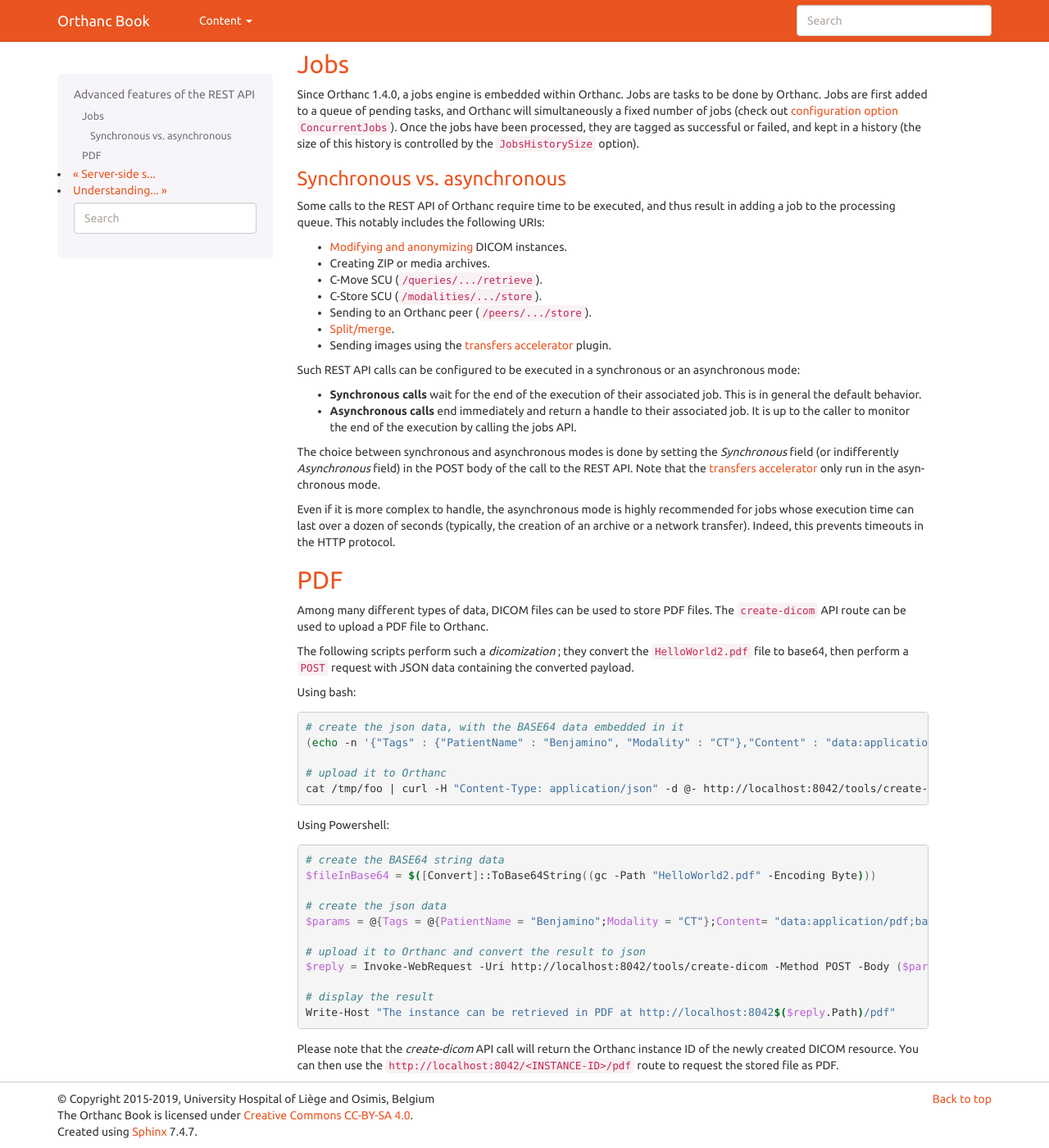
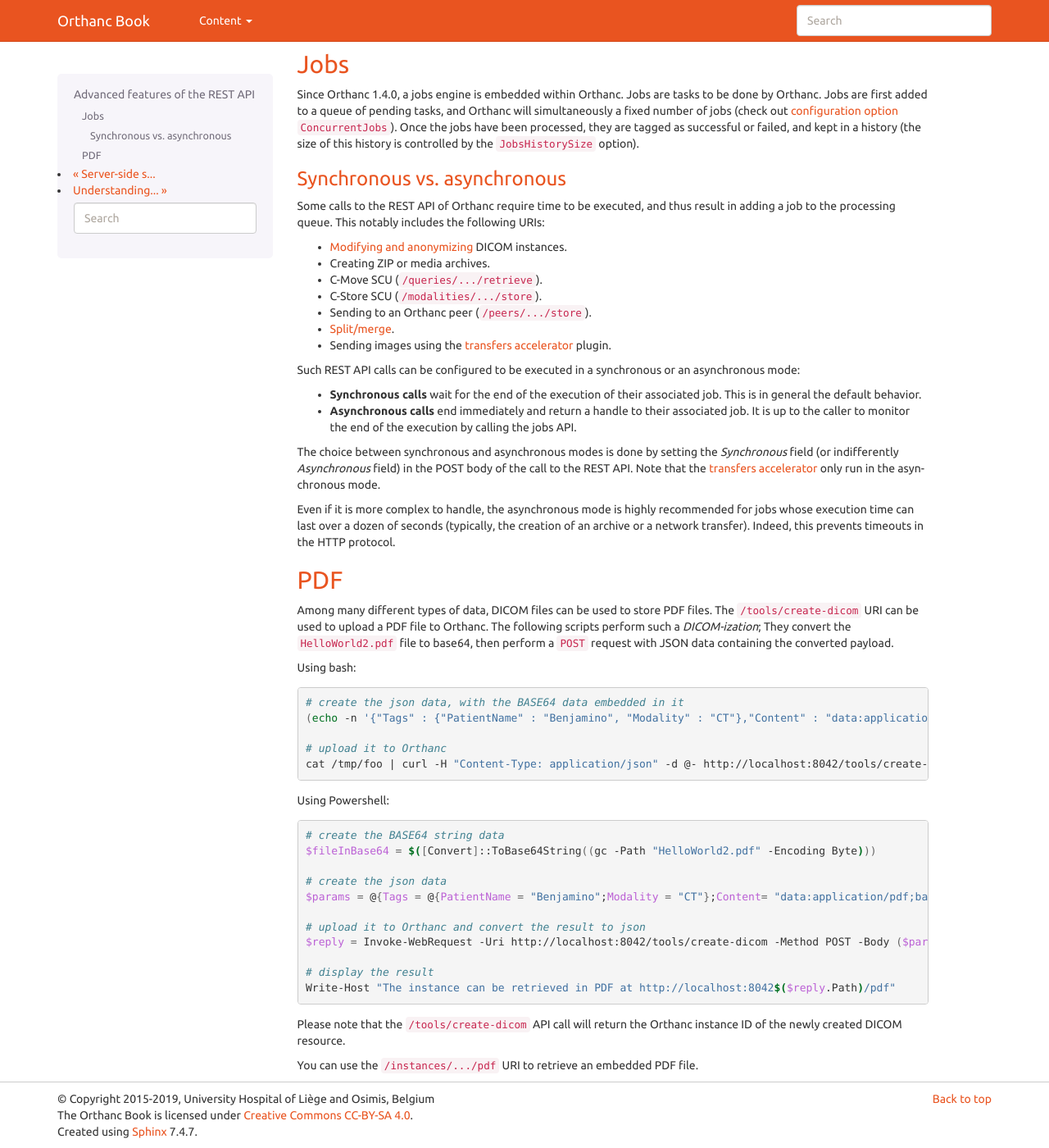
Before and after one commit to orthanc-mirrors/orthanc-book, a Sphinx documentation site: the page built from Sphinx/source/users/advanced-rest.rst, in a window 1280 px wide and 1400 px high, scrolled down 276 px. Shown: the whole window at 82% size. Built offline with Sphinx 7.4.7, drawn with Linux system fonts in a browser that asks for light colours.

Commit message:
proofreading of pdf

```diff
--- a/Sphinx/source/users/advanced-rest.rst
+++ b/Sphinx/source/users/advanced-rest.rst
@@ -68,9 +68,11 @@
 PDF
 ---
 
-Among many different types of data, DICOM files can be used to store PDF files. The ``create-dicom`` API route can be used to upload a PDF file to Orthanc.
-
-The following scripts perform such a *dicomization* ; they convert the ``HelloWorld2.pdf`` file to base64, then perform a ``POST`` request with JSON data containing the converted payload.
+Among many different types of data, DICOM files can be used to store
+PDF files. The ``/tools/create-dicom`` URI can be used to upload a PDF
+file to Orthanc. The following scripts perform such a *DICOM-ization*;
+They convert the ``HelloWorld2.pdf`` file to base64, then perform a
+``POST`` request with JSON data containing the converted payload.
 
 Using bash::
 
@@ -94,4 +96,8 @@
     # display the result
     Write-Host "The instance can be retrieved in PDF at http://localhost:8042$($reply.Path)/pdf"
 
-Please note that the `create-dicom` API call will return the Orthanc instance ID of the newly created DICOM resource. You can then use the ``http://localhost:8042/<INSTANCE-ID>/pdf`` route to request the stored file as PDF.
+Please note that the ``/tools/create-dicom`` API call will return the
+Orthanc instance ID of the newly created DICOM resource.
+
+You can use the ``/instances/.../pdf`` URI to retrieve an embedded PDF
+file.
```
